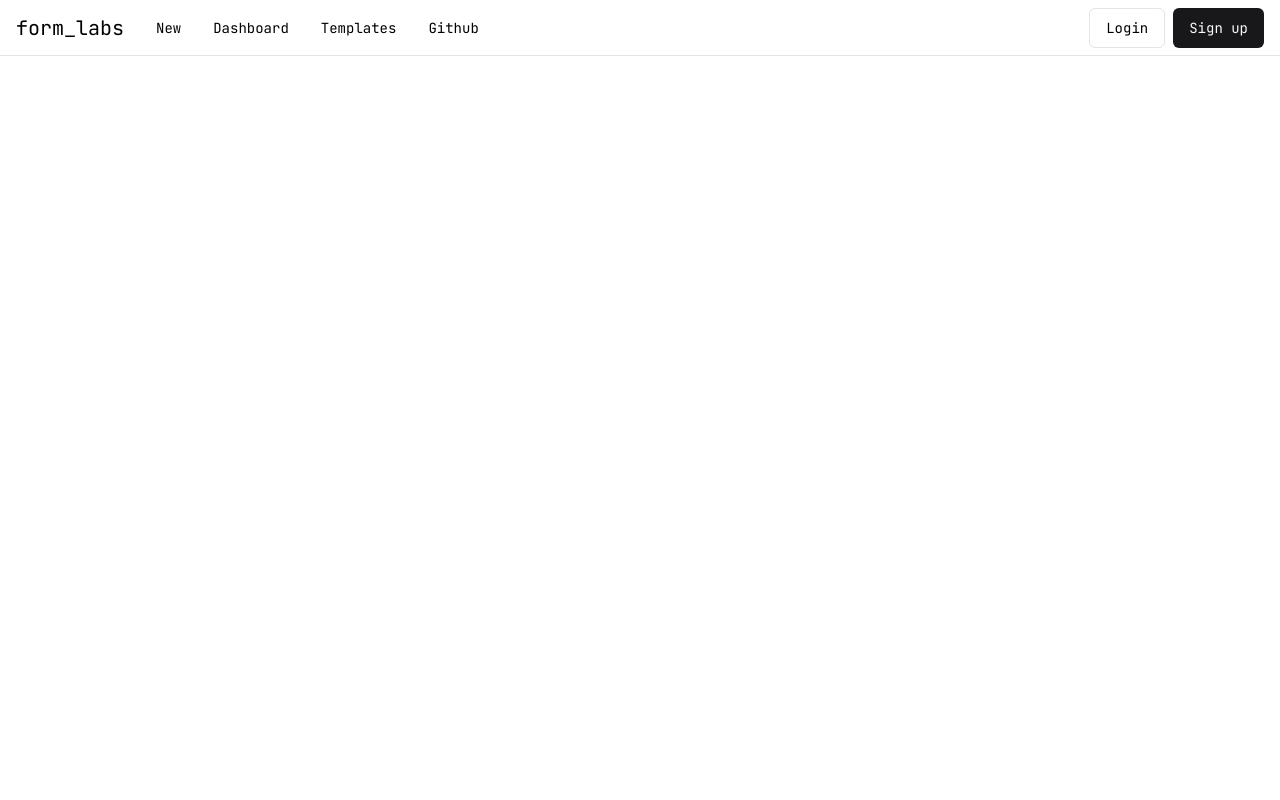
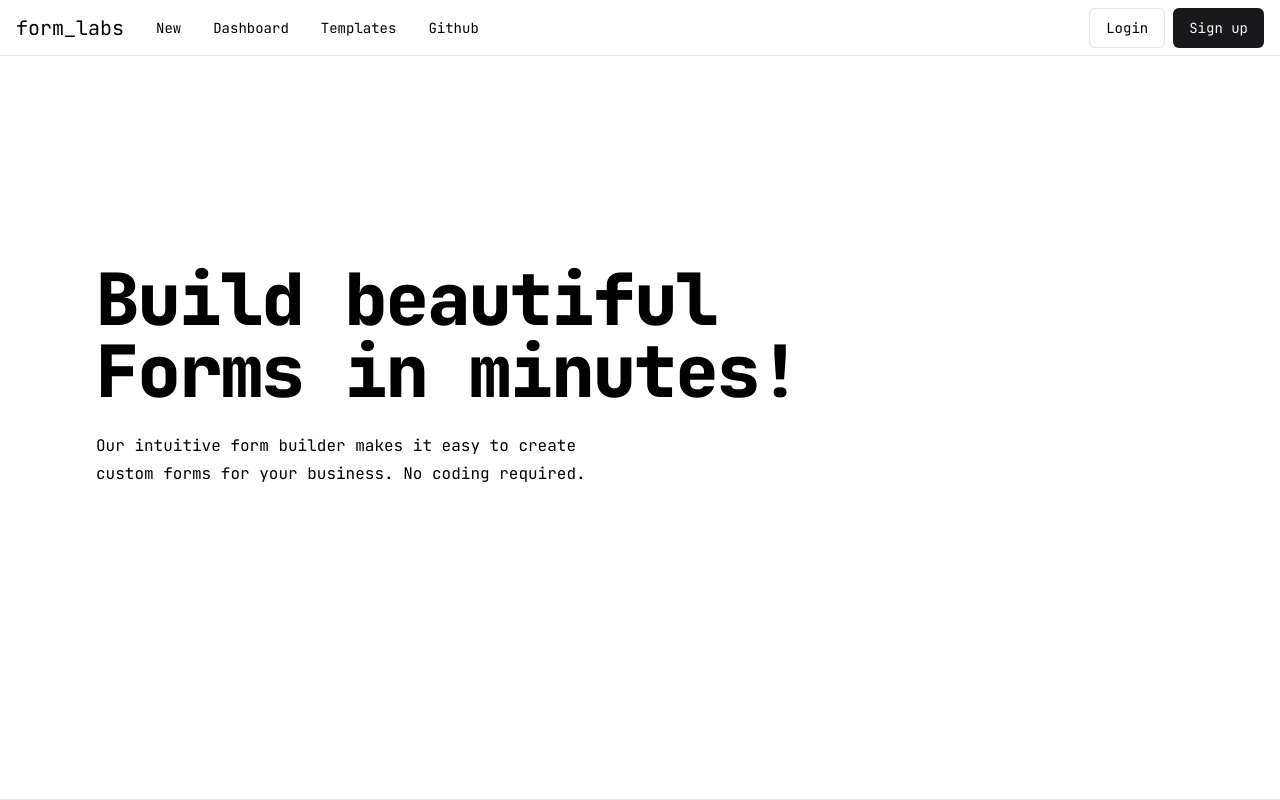
Before and after one commit to GrigoriiPrudnikov/form_labs_client, a Next.js app: page / in a window 1280 px wide. Built offline with nearby package versions, Linux system fonts and the light colour scheme.

Commit message:
style(homepage): add title for homepage

```diff
--- a/src/app/design/page.tsx
+++ b/src/app/design/page.tsx
@@ -1,5 +1,3 @@
-'use client'
-
 import { DesignHeader, FormDesign, FormResponse } from '@/components'
 import { Tabs, TabsList, TabsTrigger, TabsContent } from '@/components/ui'
 
--- a/src/app/page.tsx
+++ b/src/app/page.tsx
@@ -1,10 +1,23 @@
 import { HomeHeader } from '@/components'
+import { Button, Input, Label } from '@/components/ui'
 
 export default function Home() {
   return (
     <>
       <HomeHeader />
-      <main />
+      <section className="px-12 sm:px-24 pt-52 h-[calc(100vh-3.5rem)] border-b border-zinc-200 dark:border-zinc-800">
+        <div>
+          <h1 className="scroll-m-20 sm:text-6xl font-extrabold tracking-tight text-5xl lg:text-7xl">
+            Build beautiful
+            <br />
+            Forms in minutes!
+          </h1>
+          <p className="leading-7  [&:not(:first-child)]:mt-6  max-w-full sm:max-w-[50%]">
+            Our intuitive form builder makes it easy to create custom forms for your business. No
+            coding required.
+          </p>
+        </div>
+      </section>
     </>
   )
 }
--- a/src/components/formDesign.tsx
+++ b/src/components/formDesign.tsx
@@ -1,3 +1,5 @@
+'use client'
+
 import { FC } from 'react'
 import { DesignField, PreviewField, Sidebar } from '.'
 import { Button, Card, Form, ScrollArea } from './ui'
```
